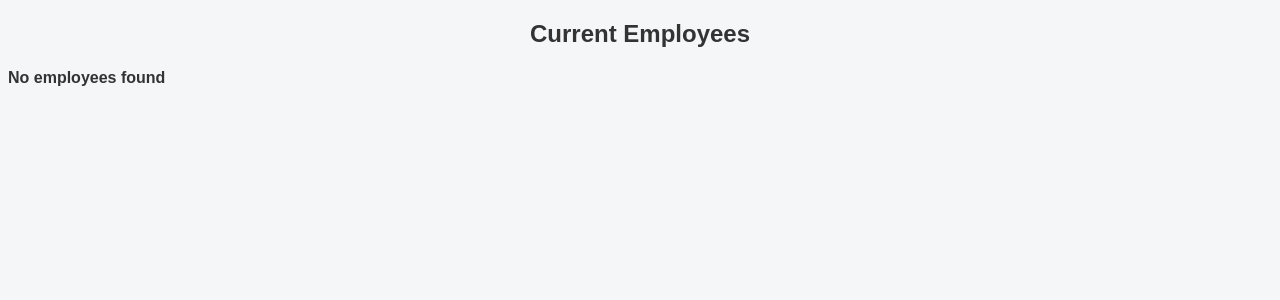
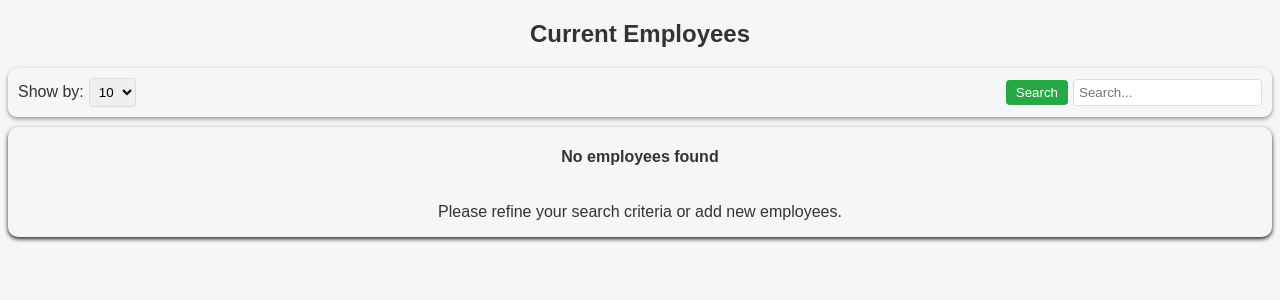
Before and after one commit to todorjr/table-data, a React (Vite) app: page / in a window 1280 px wide. Shown: the top 300 px of the page. Built offline with nearby package versions, Linux system fonts and the light colour scheme.

Commit message:
empty result

```diff
--- a/src/App.css
+++ b/src/App.css
@@ -4,6 +4,14 @@ body {
     color: #333;
 }
 h2 { text-align: center }
+
+.empty-result {
+    display: flex;
+    flex-direction: column;
+    align-items: center;
+    border-radius: 10px;
+    box-shadow: 0 2px 4px rgba(0, 0, 0, 0.86);
+}
 
 table {
     width: 100%;
--- a/src/components/Table.jsx
+++ b/src/components/Table.jsx
@@ -16,22 +16,6 @@ export default function Table ({employees}) {
         { header: 'State', key: 'state' },
         { header: 'Zip Code', key: 'zipCode' }
     ]
-    const [employeeData, setEmployeeData] = useState([])
-
-    useEffect(() => {
-        const storedData = localStorage.getItem('employees')
-        if (storedData) {
-        setEmployeeData(JSON.parse(storedData))
-        } else {
-        setEmployeeData(employees)
-        }
-    }, [employees])
-
-    useEffect(() => {
-        localStorage.setItem('employees', JSON.stringify(employeeData))
-    }, [employeeData])
-
-
     const {
         currentPage,
         entriesToShow,
@@ -48,8 +32,6 @@ export default function Table ({employees}) {
         return (
         <div className="table-container">
             <h2>Current Employees</h2>
-            {selectedEmployees.length > 0 ? (
-            <>
                 <div className="table-controls">
                     <div className="show-entries">
                         <label className="show-by" htmlFor="show-by">Show by:</label>
@@ -71,6 +53,8 @@ export default function Table ({employees}) {
                         />
                     </div>
                 </div>
+        {selectedEmployees.length > 0 ? (
+            <>
                 <table>
                     <thead>
                         <tr>
@@ -120,7 +104,10 @@ export default function Table ({employees}) {
                 </div>
             </>
             ): (
-                <h4>No employees found</h4>
+                <div className="empty-result">
+                    <h4>No employees found</h4>
+                    <p>Please refine your search criteria or add new employees.</p>
+                </div>
             )}
         </div>
         )
```
